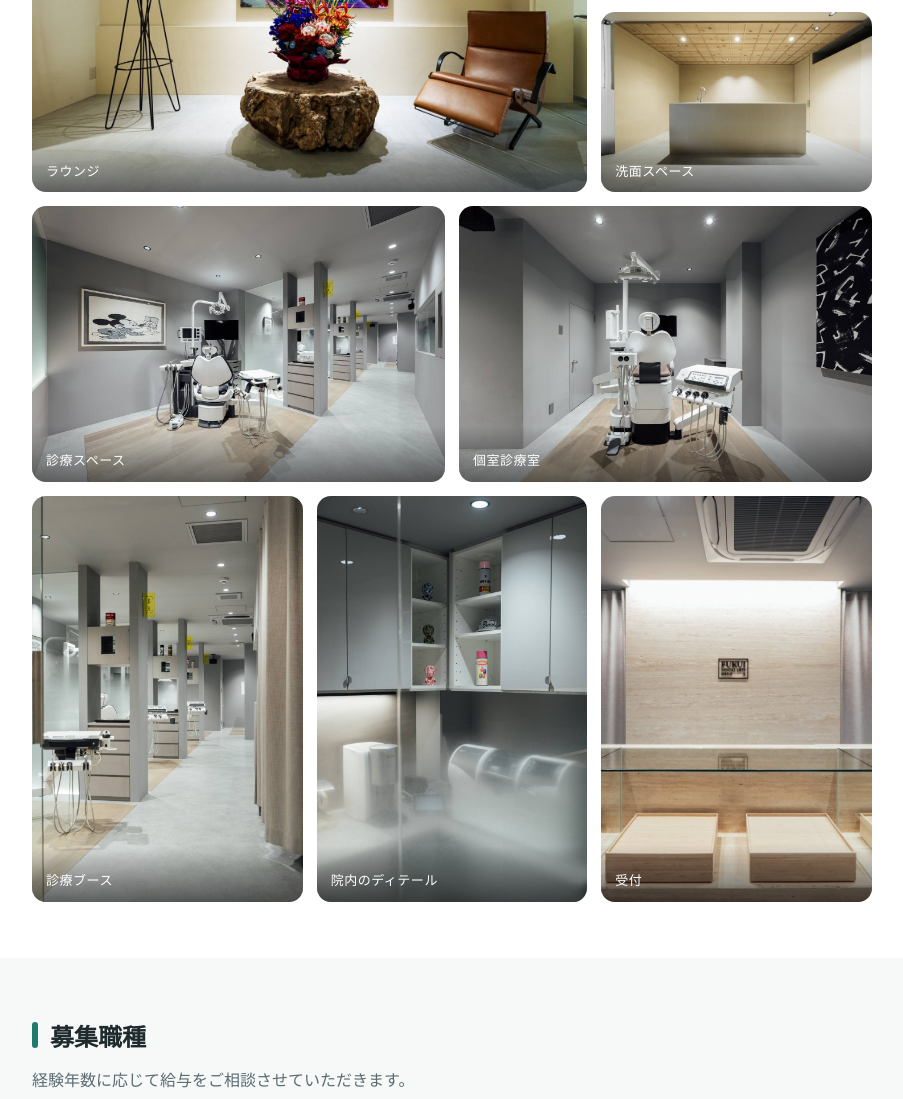
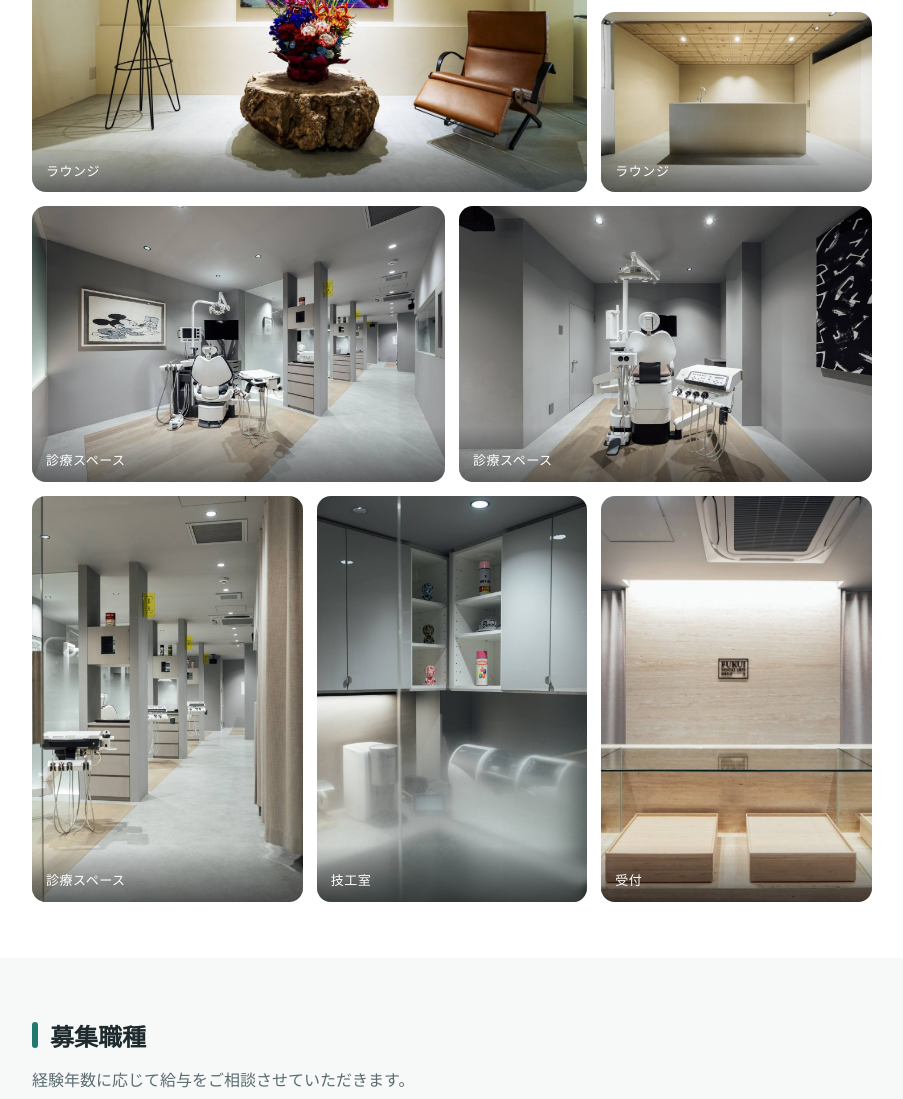
Before and after one commit to fukui-dental/fukui-dental.github.io, a plain HTML site: page index.html in a window 1280 px wide. Shown: the part 860-1959 px from the top of the page, without its empty margins (188-1091 px from the left). Drawn offline with Linux system fonts and the light colour scheme; no server answers; a web font is replaced by a local one.

Commit message:
Update index.html

```diff
--- a/index.html
+++ b/index.html
@@ -142,11 +142,11 @@
     <div class="gallery">
       <figure class="g-lg"><img src="lounge.jpg" alt="アートが飾られたラウンジ" loading="lazy"><figcaption>ラウンジ</figcaption></figure>
       <figure class="g-sm"><img src="lobby.jpg" alt="受付から待合へ" loading="lazy"><figcaption>待合スペース</figcaption></figure>
-      <figure class="g-sm"><img src="sink.jpg" alt="木格子天井の洗面スペース" loading="lazy"><figcaption>洗面スペース</figcaption></figure>
+      <figure class="g-sm"><img src="sink.jpg" alt="木格子天井のラウンジ" loading="lazy"><figcaption>ラウンジ</figcaption></figure>
       <figure class="g-md"><img src="unit.jpg" alt="診療スペース" loading="lazy"><figcaption>診療スペース</figcaption></figure>
-      <figure class="g-md"><img src="room.jpg" alt="個室の診療室" loading="lazy"><figcaption>個室診療室</figcaption></figure>
-      <figure class="g-tall"><img src="booth.jpg" alt="A〜Eの診療ブースが並ぶ通路" loading="lazy"><figcaption>診療ブース</figcaption></figure>
-      <figure class="g-tall"><img src="shelf.jpg" alt="コレクションが飾られた院内の棚" loading="lazy"><figcaption>院内のディテール</figcaption></figure>
+      <figure class="g-md"><img src="room.jpg" alt="診療スペース" loading="lazy"><figcaption>診療スペース</figcaption></figure>
+      <figure class="g-tall"><img src="booth.jpg" alt="A〜Eの診療ユニットが並ぶ診療スペース" loading="lazy"><figcaption>診療スペース</figcaption></figure>
+      <figure class="g-tall"><img src="shelf.jpg" alt="技工室" loading="lazy"><figcaption>技工室</figcaption></figure>
       <figure class="g-tall g-wide-m"><img src="reception.jpg" alt="受付" loading="lazy"><figcaption>受付</figcaption></figure>
     </div>
   </div>
```
